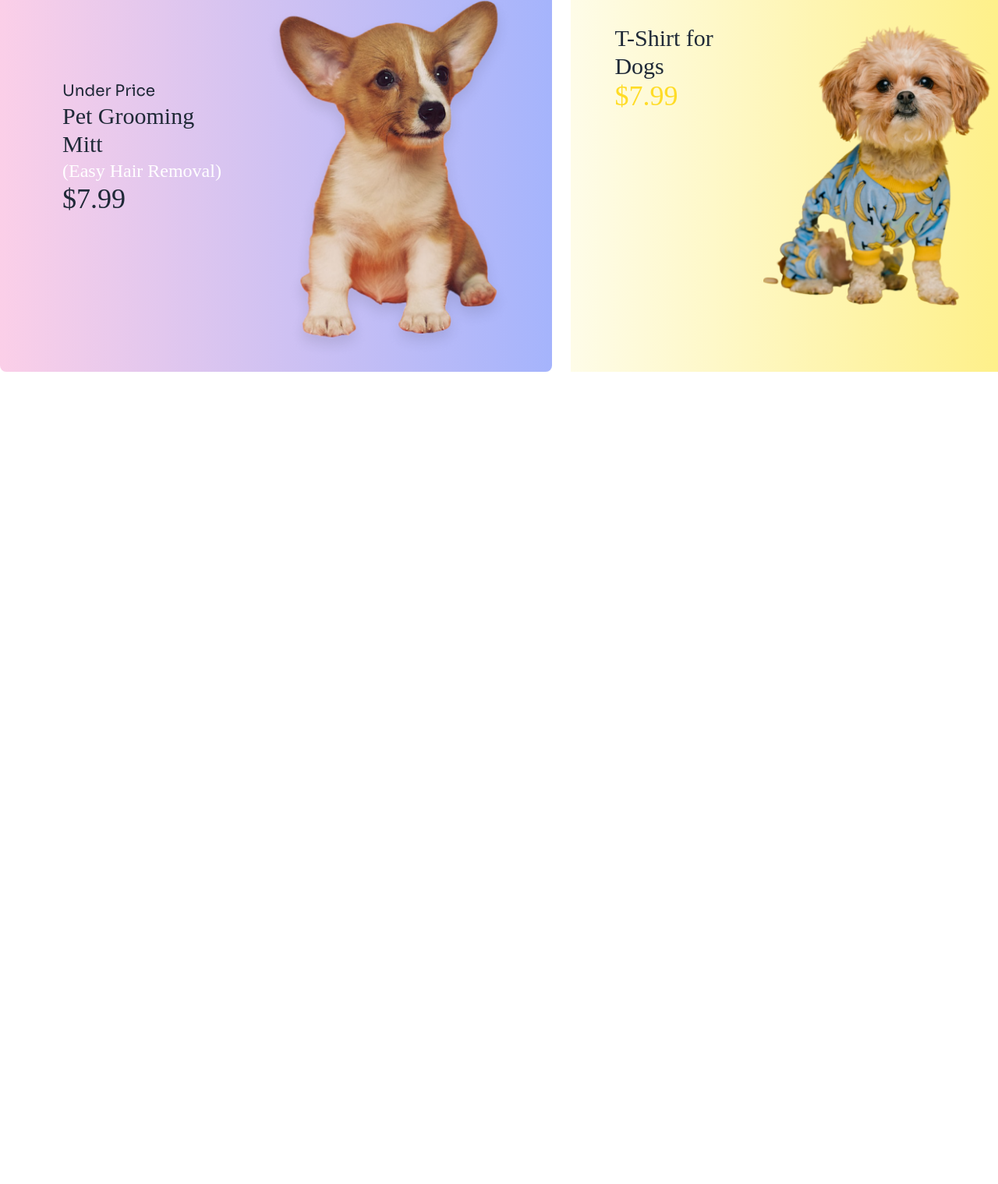
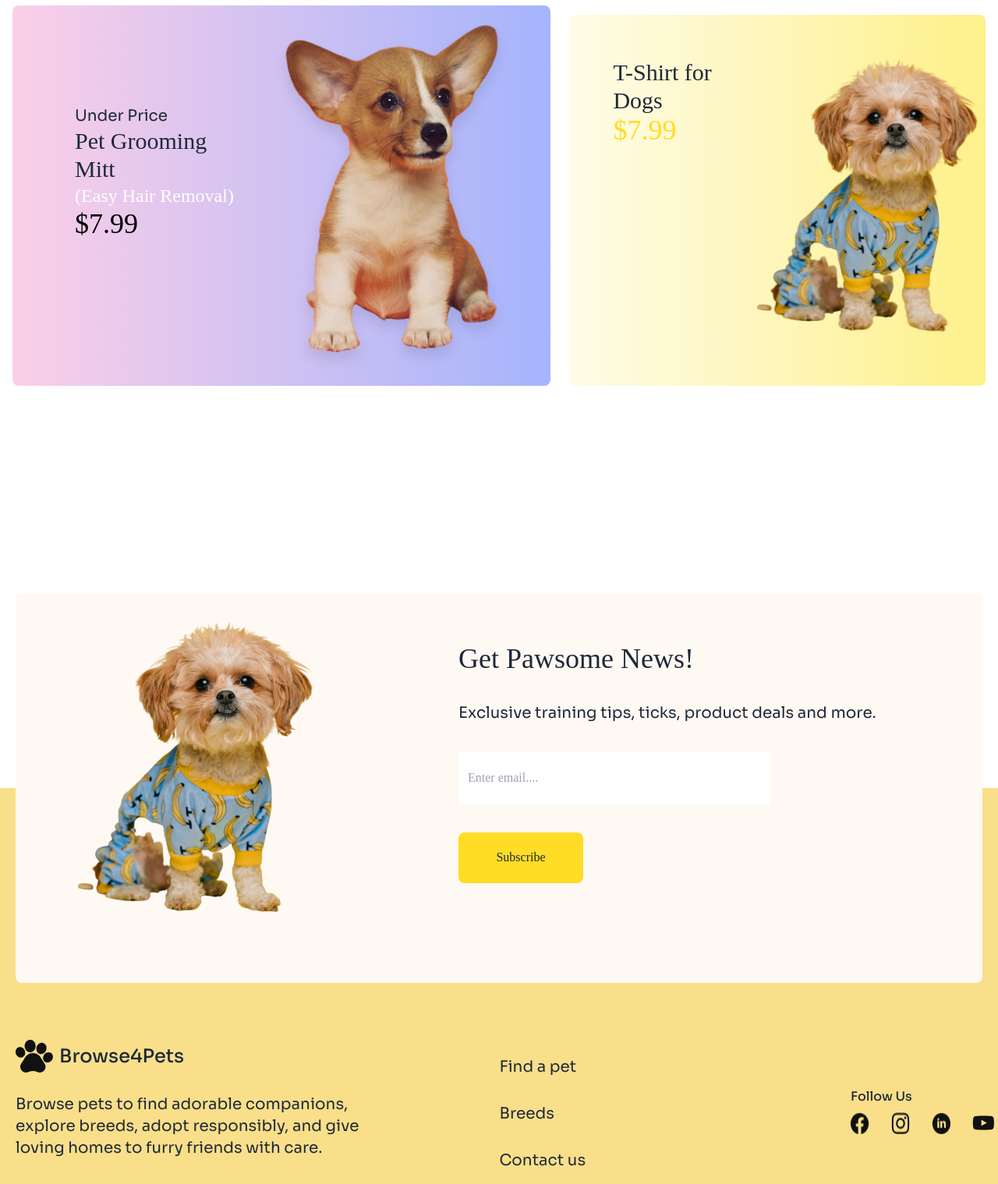
Before and after one commit to jannatuljyoti/B11-Assignment-3, a plain HTML site: page index.html in a window 1280 px wide. Shown: the part 2435-3954 px from the top of the page at 78% size. Before the commit the page ends 2912 px from the top, so only its background shows below. Drawn offline with nearby package versions, Linux system fonts and the light colour scheme; a web font is replaced by a local one.

Commit message:
added footer section

```diff
--- a/index.html
+++ b/index.html
@@ -196,13 +196,13 @@
 
     <section class="bg-bg-color">
       <div class="md:container  mx-auto">
-        <div class="pt-32">
+        <div class="p-4 lg:pt-32">
           <h2 class="text-4xl ">Trending Pet Products</h2>
 
         </div>
         <!-- card -->
 
-        <div class="flex-cols lg:flex  gap-x-6 mt-12 pb-32">
+        <div class="flex-cols lg:flex  gap-x-6 mt-12 pb-32 pl-1 pr-1">
           <!-- content -->
           <div class="flex relative   lg:pt-12 lg:pl-8 bg-bg-card lg:w-1/3 h-[400px] rounded-lg">
             <div class="space-y-4">
@@ -371,16 +371,16 @@
   <!-- Everyday low price section -->
 
     <section class="md:container  mx-auto">
-      <div >
-        <h3 class="text-4xl pt-32 pb-11">Everyday low Price</h3>
-        <div class="flex-cols lg:flex space-x-6">
+      <div class="p-4">
+        <h3 class="text-4xl lg:pt-32 pb-11">Everyday low Price</h3>
+        <div class="flex-cols lg:flex space-y-3 lg:space-x-6">
           <!-- 1st card -->
           <div class="flex bg-gradient-to-r from-pink-200 to-indigo-300 rounded-lg">
             <div class="lg:pt-32 pl-20">
               <p class="text-xl font-sora hidden lg:block">Under Price</p>
               <h3 class="text-3xl">Pet Grooming Mitt</h3>
               <p class="text-2xl font-normal text-white hidden lg:block">(Easy Hair Removal)</p>
-              <p class="text-4xl">$7.99</p>
+              <p class="text-4xl"><span class="text-white lg:text-black">$7.99</span></p>
             </div>
 
             <div>
@@ -390,7 +390,7 @@
           </div>
 
           <!-- 2nd card -->
-          <div class="flex bg-gradient-to-r from-yellow-50 to-yellow-200 pt-14 ">
+          <div class="flex bg-gradient-to-r from-yellow-50 to-yellow-200 pt-14 rounded-lg">
             <div class=" pl-14">
               <h3 class="text-3xl">T-Shirt for Dogs</h3>
               <p class="text-4xl"><span class="text-btn-primary">$7.99</span></p>
@@ -404,13 +404,61 @@
 
     </section>
 
+    <!-- Get News -->
+
+    <section class="relative translate-y-[50%] rounded-lg md:container  mx-auto">
+      <div class="flex-cols lg:flex bg-bg-color  gap-x-44 rounded-lg ml-5 mr-5">
+        <div class="pt-9 pl-20">
+          <img src="c1-assets/cute-pet-mid.png" alt="">
+        </div>
+        <!-- content -->
+        <div class="space-y-3 lg:space-y-9 text-center justify-center pb-10  lg:pb-32 lg:text-left">
+          <h2 class="lg:pt-16 text-4xl">Get Pawsome News!</h2>
+          <p class="text-xl font-sora">Exclusive training tips, ticks, product deals and more.</p>
+          <input class="lg:w-[400px] lg:h-[67px] pl-3" type="email" name="" id="" placeholder="Enter email...." > <br>
+          <button class="bg-btn-primary  rounded-lg w-[160px] lg:h-[65px]">Subscribe</button>
+        </div>
+      </div>
+
+    </section>
+
 
     </main>
 
 <!-- footer section -->
 
     <footer>
+      <section class=" bg-bg-card">
+        <div class="md:container  mx-auto  pt-80 pb-32 flex-cols lg:flex">
+          <!-- column 1 -->
+           <div class="ml-5">
+            <div class="flex gap-x-2">
+              <img src="c1-assets/logo-footer.png" alt="">
+              <h3 class="text-2xl font-sora font-medium pt-2">Browse4Pets</h3>
+            </div>
+            <p class="text-xl font-sora pt-6">Browse pets to find adorable companions, <br> explore breeds, adopt responsibly, and give <br> loving  homes to furry friends with care.</p>
+           </div>
 
+           <!-- column 2 -->
+            <div class="space-y-2 ml-5 lg:space-y-8 pt-6 lg:pl-40">
+              <h2 class="text-xl font-sora">Find a pet</h2>
+              <p class="text-xl font-sora">Breeds</p>
+              <p class="text-xl font-sora">Contact us</p>
+            </div>
+
+            <!-- column 3 -->
+             <div class="ml-5 lg:pl-80 pt-16 space-y-2">
+              <p class="text-base font-medium font-sora">Follow Us</p>
+              <div class="flex space-x-7">
+                <img src="c1-assets/Mask group.png" alt="">
+                <img src="c1-assets/Vector (1).png" alt="">
+                <img src="c1-assets/Vector.png" alt="">
+                <img src="c1-assets/Group.png" alt="">
+              </div>
+             </div>
+
+        </div>
+      </section>
     </footer>
 </body>
 </html>
```
Also changed, not shown: c1-assets/Group.png (added), c1-assets/Mask group.png (added), c1-assets/Vector (1).png (added), c1-assets/Vector.png (added), tailwind.config.js (line endings or trailing spaces).
